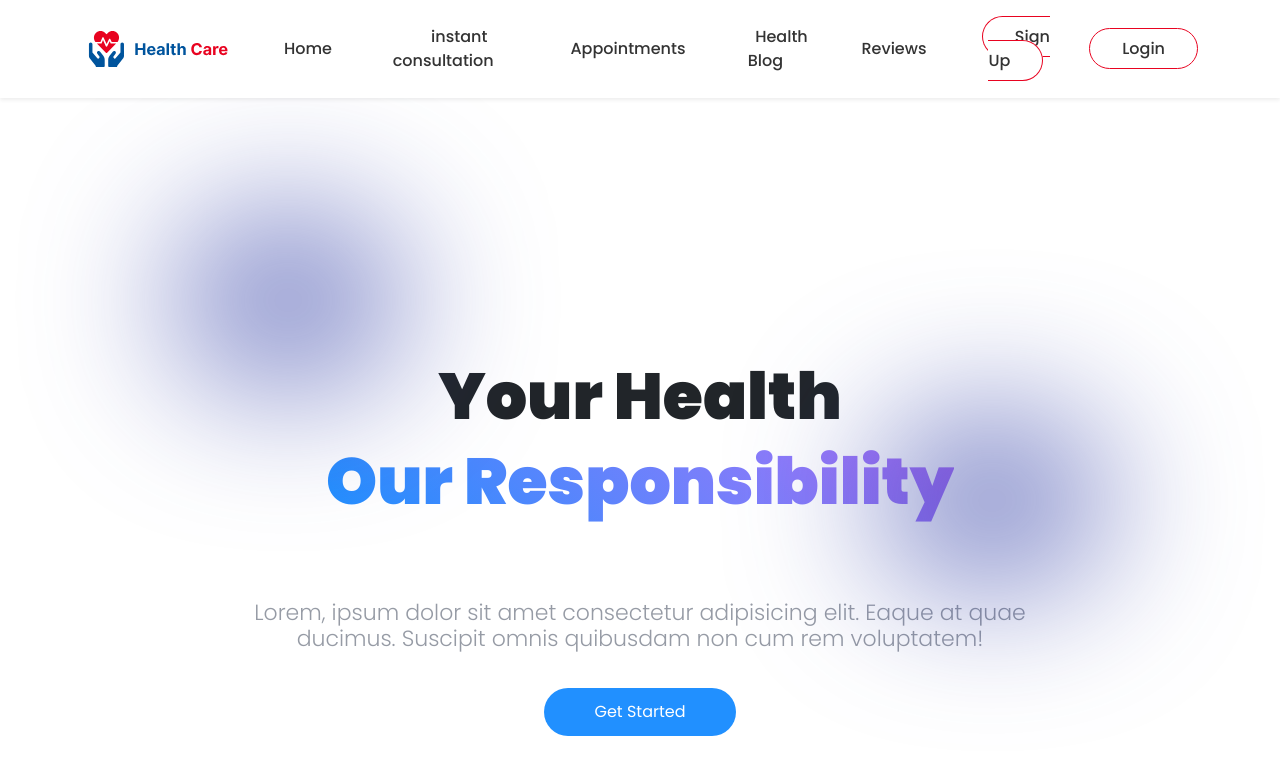
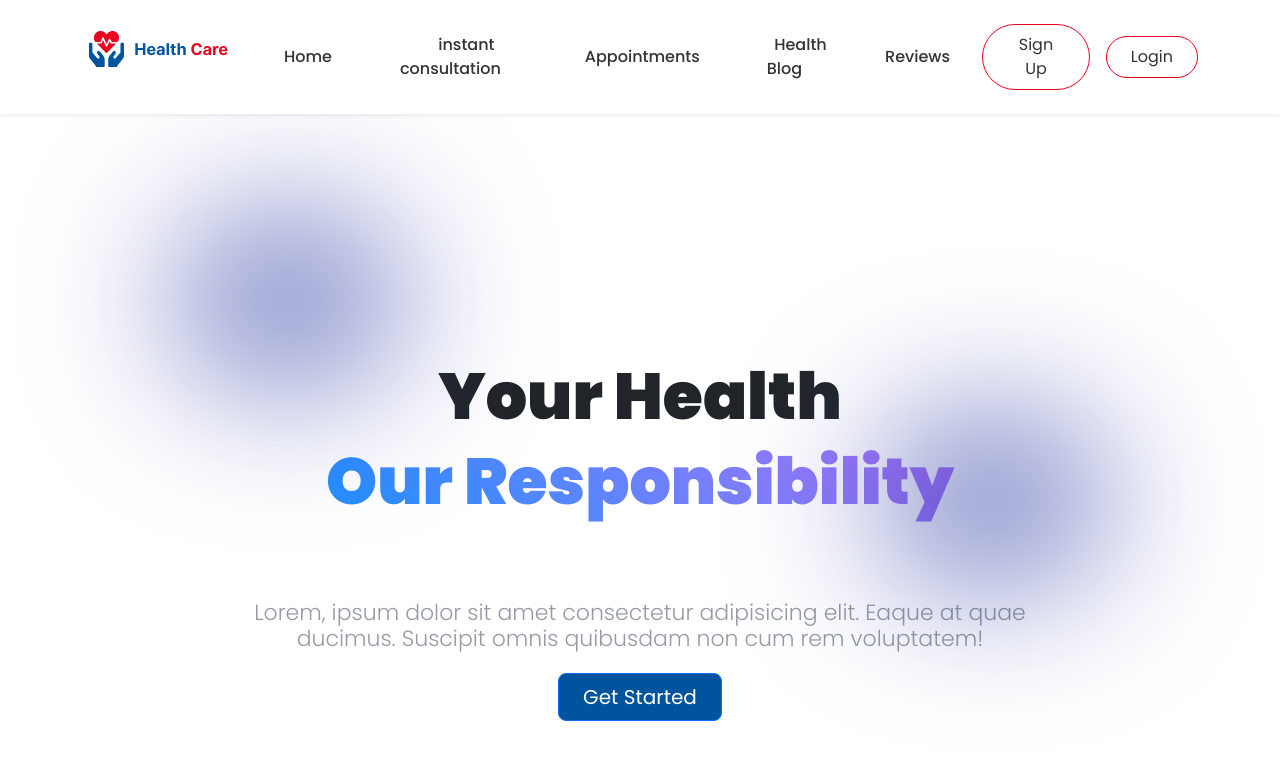
Before and after one commit to Krea132/med_appt_react, a React (Create React App) app: page / in a window 1280 px wide. Shown: the top 774 px of the page. Built offline with nearby package versions, Linux system fonts and the light colour scheme.

Commit message:
[UPD] unified btn clases with bootstrap

```diff
--- a/src/App.css
+++ b/src/App.css
@@ -37,3 +37,20 @@
     transform: rotate(360deg);
   }
 }
+
+
+
+/* Buttons */
+.btn-primary{
+  background-color: #00549D;
+}
+.btn-danger {
+    background-color: #E80320;
+}
+.btn-outline-danger{
+  border-color: #E80320;
+}
+.btn-outline-danger:hover {
+    background-color: #E80320;
+    color: white;
+}
--- a/src/components/Landing_Page/Landing_Page.js
+++ b/src/components/Landing_Page/Landing_Page.js
@@ -25,8 +25,8 @@ function Landing_Page() {
               <h4>
                 Lorem, ipsum dolor sit amet consectetur adipisicing elit. Eaque at quae ducimus. Suscipit omnis quibusdam non cum rem voluptatem!
               </h4>
-              <a href="#services">
-                <button className="button mb-5">Get Started</button>
+              <a className="btn btn-primary mb-5 btn-lg px-4" href="#services">
+                Get Started
               </a>
 
           </div>
--- a/src/components/Navbar/Navbar.css
+++ b/src/components/Navbar/Navbar.css
@@ -44,19 +44,6 @@
 .link a:hover {
     color: #E80320;
 }
-
-/* Buttons */
-.btn1{
-    margin: 0;
-    border: 1px solid #E80320;
-    color:#333;
-    background-color: white;
-    border-radius: 50px;
-    padding:8px 32px;
-    text-decoration: none;
+.btn-outline-danger{
+  color: #333333;
 }
-
-.btn1:hover {
-    background-color: #E80320;
-    color: white;
-}
--- a/src/components/Navbar/Navbar.js
+++ b/src/components/Navbar/Navbar.js
@@ -80,16 +80,16 @@ function Navbar() {
                   <span className="username">Hola, {username}</span>
                 </li>
                 <li>
-                  <button className="btn1" onClick={handleLogout}>Logout</button>
+                  <button className="btn btn-outline-danger rounded-pill px-4 py-2" onClick={handleLogout}>Logout</button>
                 </li>
               </>
               ) : (
               <>
                 <li>
-                  <Link className="btn1" to="/signup">Sign Up</Link>
+                  <Link className="btn btn-outline-danger rounded-pill px-4 py-2" to="/signup">Sign Up</Link>
                 </li>
                 <li>
-                  <Link className="btn1" to="/login">Login</Link>
+                  <Link className="btn btn-outline-danger rounded-pill px-4 py-2" to="/login">Login</Link>
                 </li>
               </>
             )}
```
